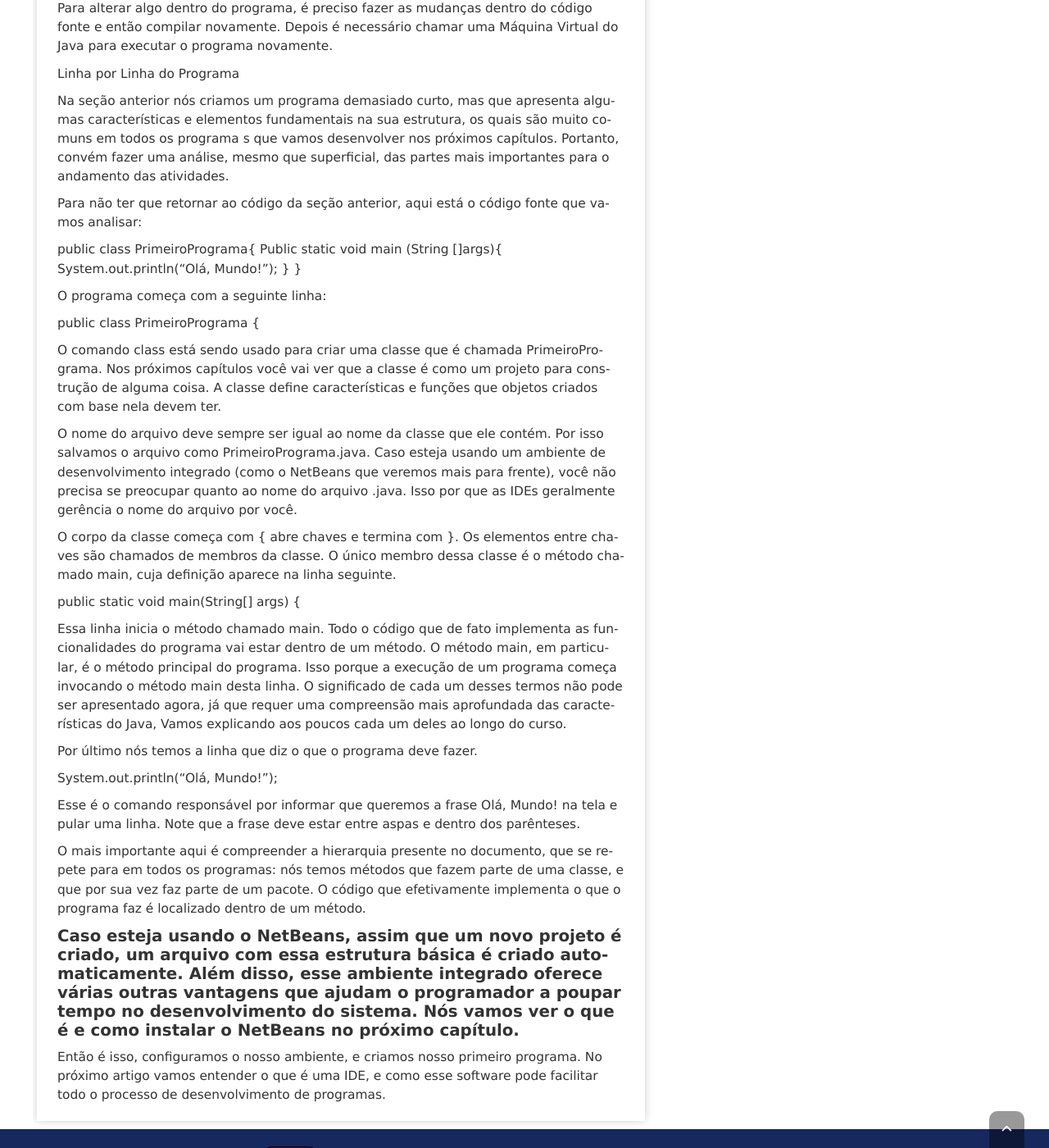
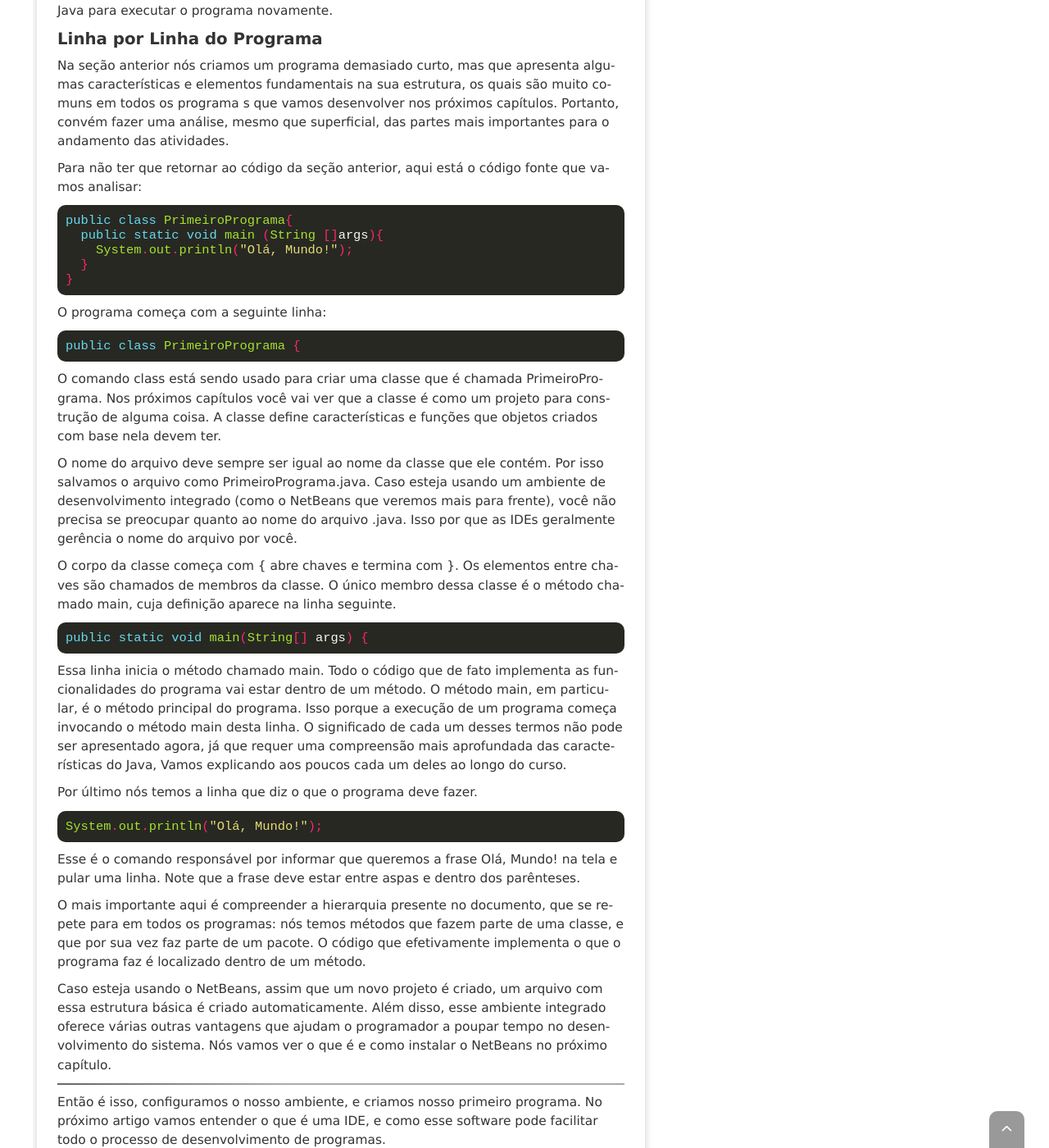
Before and after one commit to Quas1Dev/QuasiDev, a Jekyll site: the page built from _posts/2019-01-14-java-environment-ptbr.md, in a window 1280 px wide and 1400 px high, scrolled down 8732 px. Shown: the whole window at 82% size. Built offline with Jekyll 4.4.1, drawn with Linux system fonts in a browser that asks for light colours; nearby versions of some CDN libraries; comment, search, counter and statistics services are not loaded; some of the changed text lies outside the part shown.

Commit message:
Styled the updated text.

```diff
--- a/_posts/2019-01-14-java-environment-ptbr.md
+++ b/_posts/2019-01-14-java-environment-ptbr.md
@@ -10,7 +10,7 @@
 
 Essa seção orientará você na tarefa de fazer o download, instalação e configuração do Java em seu computador. Também vamos escrever nosso primeiro programa. Como utilizo o Windows 10 no momento, esse tutorial é focado para esta plataforma. A seguir estão os passos necessários para configuração do ambiente.
 
-<h2 class="title title-lv-2" id="downloading_jdk">Fazendo o download do JDK</h2>
+## Fazendo o download do JDK
 
 Nosso primeiro passo será realizar o download do Java Development Kit (JDK), que foi <a href="./jre_and_idk.html" target="_self">discutido em um outro post</a>.
 
@@ -136,7 +136,7 @@
 
 Tudo pronto, agora já podemos começar a programar usando o Java!
 
-<h2 class="title title-lv-2" id="first_program">Primeiro programa</h2>
+## Primeiro programa
 
 Vamos codificar um programa simples para escrever “Olá, mundo!” no console. Para isso vamos usar um editor de textos simples chamado de Bloco de Notas.
 
@@ -150,15 +150,14 @@
 %}
 
 2 - Em seguida escreva o código que aparece abaixo:
-<pre>
-<code>
+{% highlight java %}
 public class PrimeiroPrograma{
-  Public static void main (String []args){
-    System.out.println(“Olá, Mundo!”);
+  public static void main (String []args){
+    System.out.println("Olá, Mundo!");
   }
 }
-</code>
-</pre>
+{% endhighlight %}
+
 
 3 – Salve o arquivo como primeiroprograma.java no seu computador. Este é o arquivo com o código fonte do nosso programa. É bom criar uma pasta para colocar este arquivo. Eu vou salvar o meu na pasta Programas criada na área de trabalho.
 {% include post_img.html
@@ -209,21 +208,23 @@
 
 Para alterar algo dentro do programa, é preciso fazer as mudanças dentro do código fonte e então compilar novamente. Depois é necessário chamar uma Máquina Virtual do Java para executar o programa novamente.
 
-Linha por Linha do Programa
+## Linha por Linha do Programa
 
 Na seção anterior nós criamos um programa demasiado curto, mas que apresenta algumas características e elementos fundamentais na sua estrutura, os quais são muito comuns em todos os programa s que vamos desenvolver nos próximos capítulos. Portanto, convém fazer uma análise, mesmo que superficial, das partes mais importantes para o andamento das atividades.
 
 Para não ter que retornar ao código da seção anterior, aqui está o código fonte que vamos analisar:
-
+{% highlight java %}
 public class PrimeiroPrograma{
-  Public static void main (String []args){
-    System.out.println(“Olá, Mundo!”);
+  public static void main (String []args){
+    System.out.println("Olá, Mundo!");
   }
 }
-
+{% endhighlight %}
 O programa começa com a seguinte linha:
 
+{% highlight java %}
 public class PrimeiroPrograma {
+{% endhighlight %}
 
 O comando class está sendo usado para criar uma classe que é chamada PrimeiroPrograma. Nos próximos capítulos você vai ver que a classe é como um projeto para construção de alguma coisa. A classe define características e funções que objetos criados com base nela devem ter.
 
@@ -231,18 +232,22 @@
 
 O corpo da classe começa com { abre chaves e termina com }. Os elementos entre chaves são chamados de membros da classe. O único membro dessa classe é o método chamado main, cuja definição aparece na linha seguinte.
 
+{% highlight java %}
 public static void main(String[] args) {
+{% endhighlight %}
 
 Essa linha inicia o método chamado main. Todo o código que de fato implementa as funcionalidades do programa vai estar dentro de um método. O método main, em particular, é o método principal do programa. Isso porque a execução de um programa começa invocando o método main desta linha. O significado de cada um desses termos não pode ser apresentado agora, já que requer uma compreensão mais aprofundada das características do Java, Vamos explicando aos poucos cada um deles ao longo do curso.
 
 Por último nós temos a linha que diz o que o programa deve fazer.
-
+{% highlight java %}
 System.out.println("Olá, Mundo!");
+{% endhighlight %}
 
 Esse é o comando responsável por informar que queremos a frase Olá, Mundo! na tela e pular uma linha. Note que a frase deve estar entre aspas e dentro dos parênteses.
 
 O mais importante aqui é compreender a hierarquia presente no documento, que se repete para em todos os programas: nós temos métodos que fazem parte de uma classe, e que por sua vez faz parte de um pacote. O código que efetivamente implementa o que o programa faz é localizado dentro de um método.
 
 Caso esteja usando o NetBeans, assim que um novo projeto é criado, um arquivo com essa estrutura básica é criado automaticamente. Além disso, esse ambiente integrado oferece várias outras vantagens que ajudam o programador a poupar tempo no desenvolvimento do sistema. Nós vamos ver o que é e como instalar o NetBeans no próximo capítulo.
+
 ---
 Então é isso, configuramos o nosso ambiente, e criamos nosso primeiro programa. No próximo artigo vamos entender o que é uma IDE, e como esse software pode facilitar todo o processo de desenvolvimento de programas.
```
